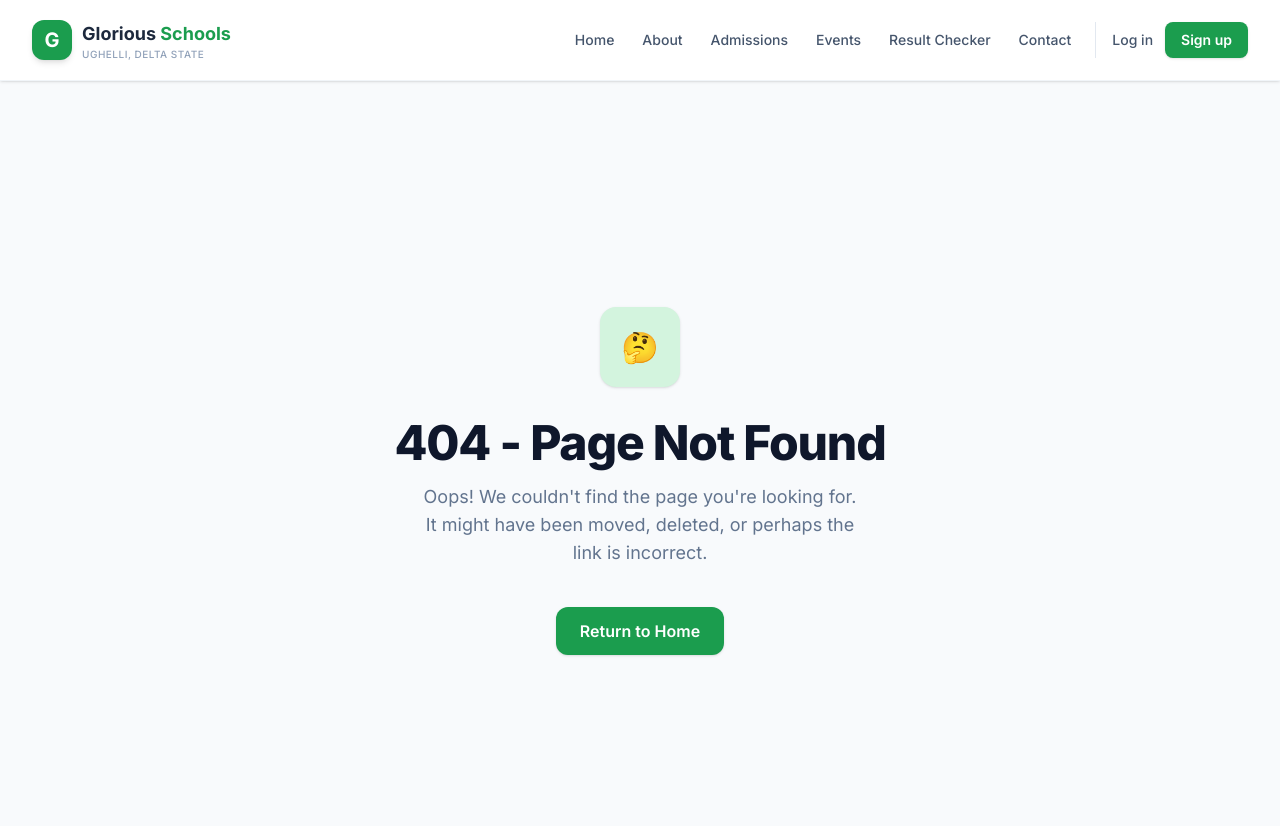
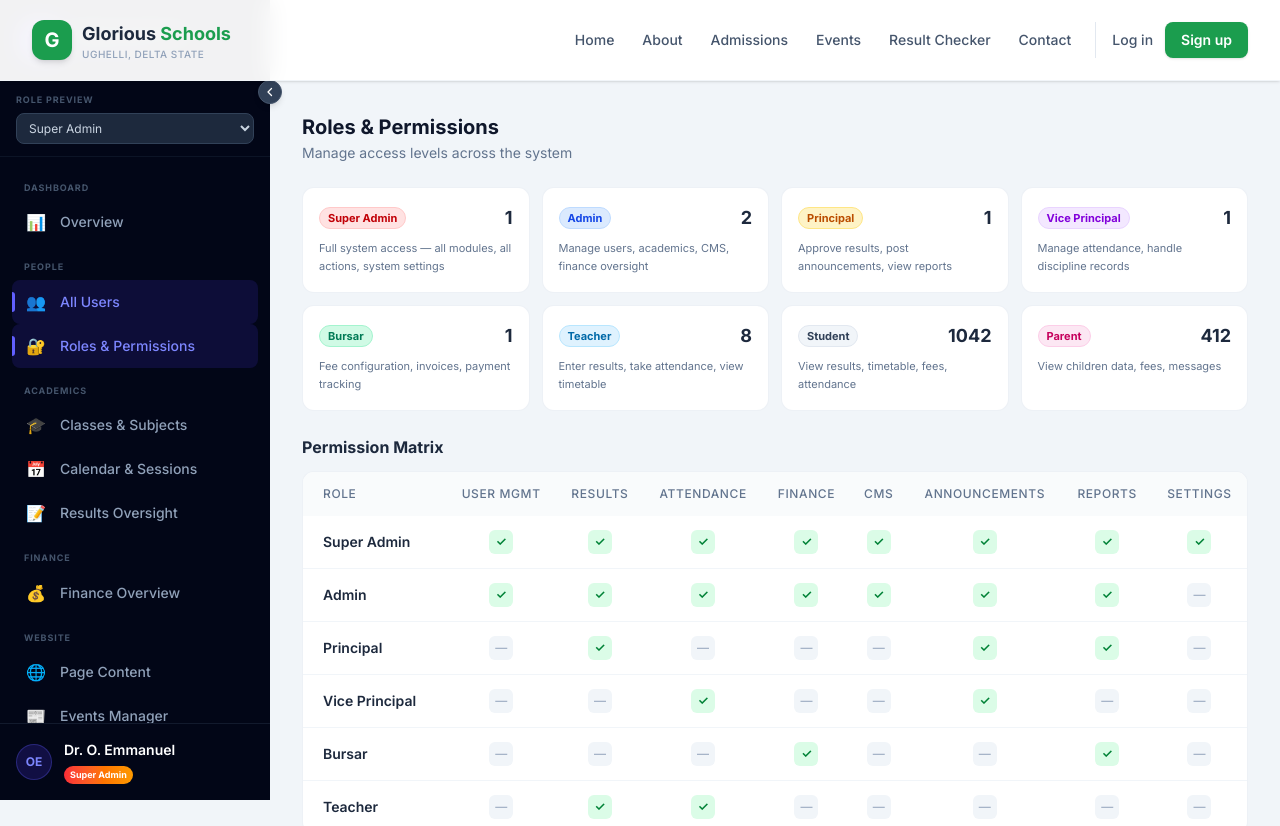
Before and after one commit to efebryan/glorious-school, a Next.js app: page /admin/users/roles in a window 1280 px wide. Before the commit this address had no page. Shown: the top 826 px of the page. Built offline with nearby package versions, Linux system fonts and the light colour scheme.

Commit message:
auto-commit: 4/23/2026, 5:05:05 PM

```diff
--- /dev/null
+++ b/src/app/admin/users/roles/page.tsx
@@ -0,0 +1,81 @@
+"use client";
+
+const ROLES = [
+  { name: "Super Admin", users: 1, color: "bg-red-100 text-red-700 border-red-200", perms: "Full system access — all modules, all actions, system settings" },
+  { name: "Admin", users: 2, color: "bg-blue-100 text-blue-700 border-blue-200", perms: "Manage users, academics, CMS, finance oversight" },
+  { name: "Principal", users: 1, color: "bg-amber-100 text-amber-700 border-amber-200", perms: "Approve results, post announcements, view reports" },
+  { name: "Vice Principal", users: 1, color: "bg-purple-100 text-purple-700 border-purple-200", perms: "Manage attendance, handle discipline records" },
+  { name: "Bursar", users: 1, color: "bg-emerald-100 text-emerald-700 border-emerald-200", perms: "Fee configuration, invoices, payment tracking" },
+  { name: "Teacher", users: 8, color: "bg-sky-100 text-sky-700 border-sky-200", perms: "Enter results, take attendance, view timetable" },
+  { name: "Student", users: 1042, color: "bg-slate-100 text-slate-700 border-slate-200", perms: "View results, timetable, fees, attendance" },
+  { name: "Parent", users: 412, color: "bg-pink-100 text-pink-700 border-pink-200", perms: "View children data, fees, messages" },
+];
+
+const MODULES = ["User Mgmt", "Results", "Attendance", "Finance", "CMS", "Announcements", "Reports", "Settings"];
+const PERMISSION_MATRIX: Record<string, boolean[]> = {
+  "Super Admin": [true, true, true, true, true, true, true, true],
+  Admin:         [true, true, true, true, true, true, true, false],
+  Principal:     [false, true, false, false, false, true, true, false],
+  "Vice Principal": [false, false, true, false, false, true, false, false],
+  Bursar:        [false, false, false, true, false, false, true, false],
+  Teacher:       [false, true, true, false, false, false, false, false],
+};
+
+export default function RolesPage() {
+  return (
+    <div className="p-4 sm:p-6 lg:p-8 max-w-[1400px] mx-auto space-y-6">
+      <div>
+        <h1 className="text-xl font-bold text-slate-900">Roles & Permissions</h1>
+        <p className="text-sm text-slate-500 mt-0.5">Manage access levels across the system</p>
+      </div>
+
+      {/* Role Cards */}
+      <div className="grid grid-cols-1 sm:grid-cols-2 lg:grid-cols-4 gap-3">
+        {ROLES.map((r, i) => (
+          <div key={i} className="bg-white rounded-xl border border-slate-200/60 p-4 hover:shadow-md transition-shadow">
+            <div className="flex items-center justify-between mb-2">
+              <span className={`text-[11px] font-bold px-2 py-0.5 rounded-full border ${r.color}`}>{r.name}</span>
+              <span className="text-lg font-bold text-slate-800">{r.users}</span>
+            </div>
+            <p className="text-[11px] text-slate-500 leading-relaxed">{r.perms}</p>
+          </div>
+        ))}
+      </div>
+
+      {/* Permission Matrix */}
+      <div className="space-y-3">
+        <h2 className="text-base font-bold text-slate-800">Permission Matrix</h2>
+        <div className="bg-white rounded-xl border border-slate-200/60 overflow-hidden">
+          <div className="overflow-x-auto">
+            <table className="w-full text-sm min-w-[700px]">
+              <thead>
+                <tr className="bg-slate-50/80 text-slate-500 text-xs uppercase tracking-wider">
+                  <th className="text-left px-5 py-3.5 font-medium">Role</th>
+                  {MODULES.map((m) => (
+                    <th key={m} className="text-center px-3 py-3.5 font-medium">{m}</th>
+                  ))}
+                </tr>
+              </thead>
+              <tbody className="divide-y divide-slate-100">
+                {Object.entries(PERMISSION_MATRIX).map(([role, perms]) => (
+                  <tr key={role} className="hover:bg-slate-50/50 transition-colors">
+                    <td className="px-5 py-3.5 font-semibold text-slate-800">{role}</td>
+                    {perms.map((p, j) => (
+                      <td key={j} className="px-3 py-3.5 text-center">
+                        {p ? (
+                          <span className="inline-flex items-center justify-center w-6 h-6 rounded-md bg-green-100 text-green-700 text-xs font-bold">✓</span>
+                        ) : (
+                          <span className="inline-flex items-center justify-center w-6 h-6 rounded-md bg-slate-100 text-slate-400 text-xs">—</span>
+                        )}
+                      </td>
+                    ))}
+                  </tr>
+                ))}
+              </tbody>
+            </table>
+          </div>
+        </div>
+      </div>
+    </div>
+  );
+}
```
